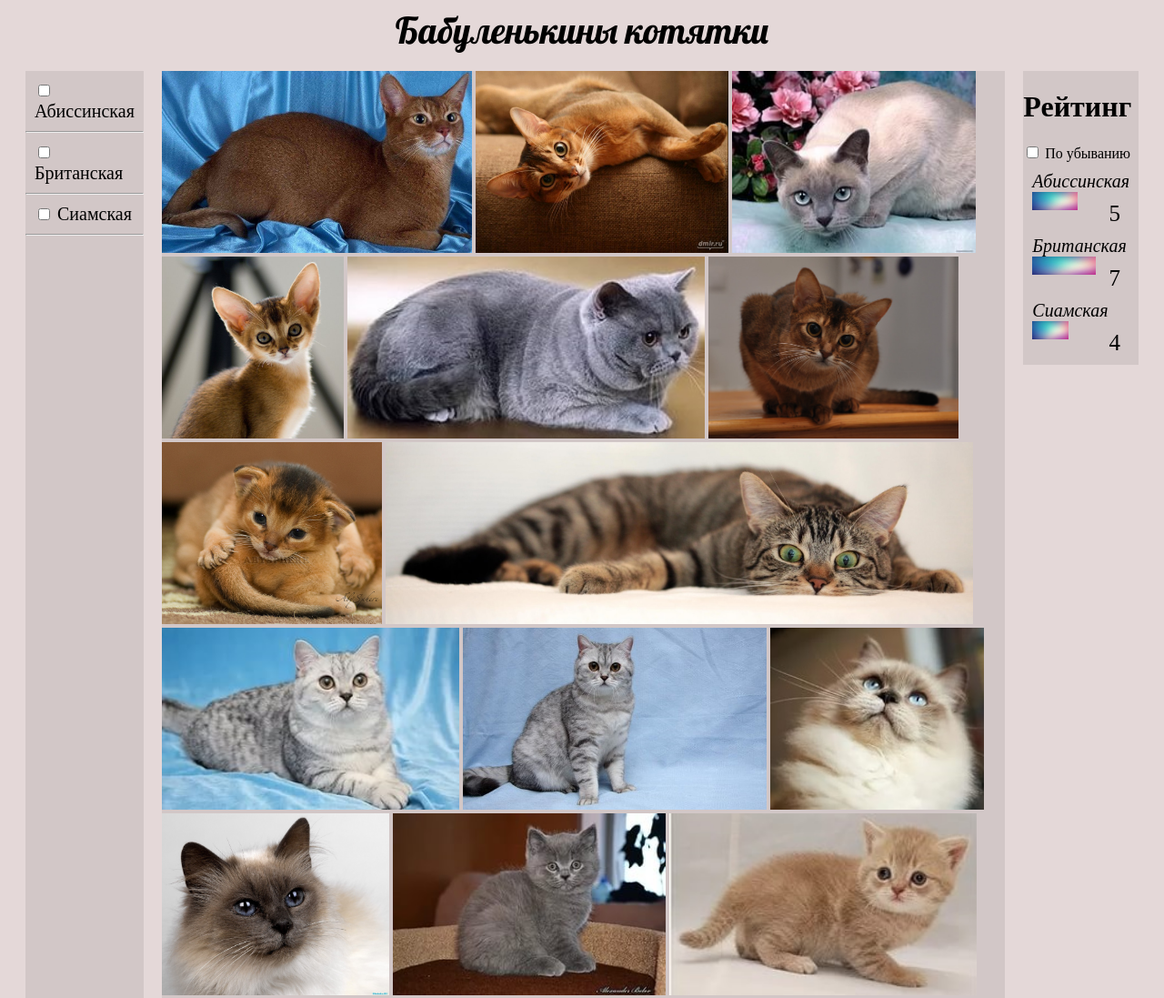
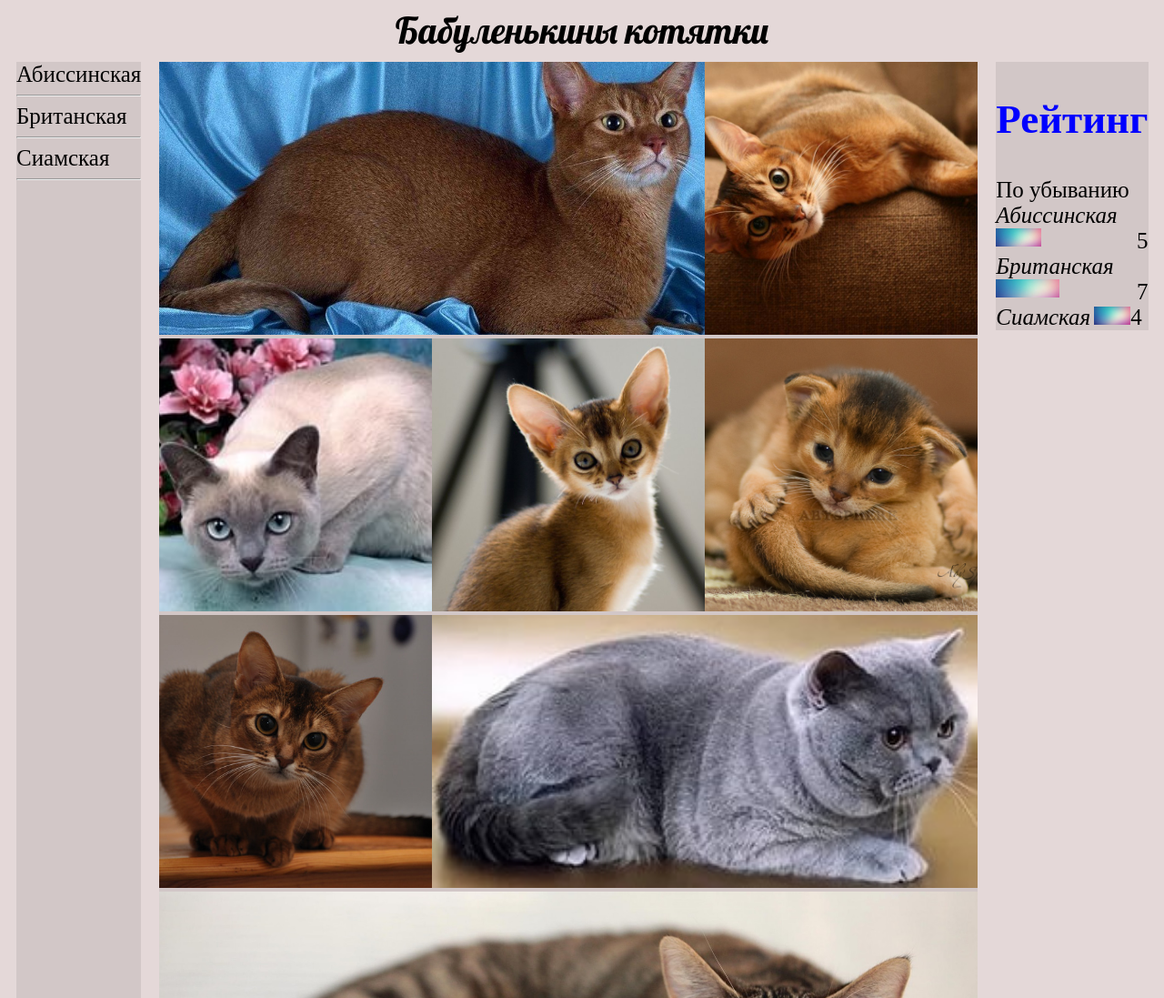
Before and after one commit to urfu-2015/verstka-tasks-7, a website: page index.html in a window 1280 px wide. Shown: the top 1097 px of the page at 91% size. Drawn offline with Linux system fonts and the light colour scheme.

Commit message:
Разобралась с input'ами.

```diff
--- a/index.css
+++ b/index.css
@@ -1,12 +1,65 @@
 @import url('https://fonts.googleapis.com/css?family=Lobster:&subset=latin,cyrillic');
+input[type="checkbox"]
+{
+    display: none;
+}
+
 body
 {
     background: #e4d8d8;
+    display: flex;
+    flex-direction: column;
+    height: 100%;
+}
+
+img
+{
+    height: 300px;
+    width: 900px;
+    object-fit: cover;
+}
+
+.small-img
+{
+    width: 300px;
+}
+
+.mid-img
+{
+    width: 600px;
+}
+
+.aboutCat
+{
+    position: absolute;
+    top: 70%;
+    left: 0;
+    text-align: center;
+    color: red;
+    background: rgb(32,32,32, 4);
+    opacity: .7;
+    font-size: 30px;
+    display: none;
+}
+
+img:hover ~ .aboutCat
+{
+    display: block;
+}
+
+.imagesOfCats
+{
+    display: flex;
+    flex-wrap: wrap;
+    flex-basis: 70%;
+    align-items: center;
 }
 
 .wrapper
 {
     display: flex;
+    justify-content: space-between;
+    flex-grow: 1;
 }
 
 header
@@ -16,22 +69,22 @@ header
     font-size: 40px;
 }
 
-div
+em,
+label
+{
+
+    font-size: 25px;
+}
+
+h1
+{
+    font-size: 45px;
+    color: blue;
+}
+
+section
 {
     margin: 10px;
-}
-
-.imageOfCat
-{
-    height: 200px;
-}
-
-em,
-.kindOfCat,
-span
-{
-
-    font-size: 20px;
 }
 
 .kindOfCat,
@@ -44,11 +97,6 @@ span
 .rating
 {
     align-self: flex-start;
-}
-
-.headerOfRating
-{
-    color: #13acf9;
 }
 
 .markForAbyssinian
@@ -86,27 +134,40 @@ span
     color: blue;
 }
 
-.radioOfRating:checked ~ .abyssinian
+.imgAbyssinian,
+.imgSiamese,
+.imgBritish
+{
+    position: relative;
+}
+
+.rating
+{
+    display: flex;
+    flex-wrap: wrap;
+}
+
+#radioOfRating:checked ~  .abyssinian
 {
     order: 1;
 }
 
-.radioOfRating:checked ~ .siamese
+#radioOfRating:checked ~ .siamese
 {
     order: 2;
 }
 
-.checkForAbyssinian:checked ~ .imgAbyssinian
+#checkForAbyssinian:checked ~ .imagesOfCats .imgAbyssinian
 {
-    opasity: .5;
+    opacity: 0.5;
 }
 
-.checkForSiamese:checked ~ .imgSiamese
+#checkForSiamese:checked ~ .imagesOfCats .imgSiamese
 {
-    opasity: .5;
+   opacity: 0.5;
 }
 
-.checkForBritish:checked ~ .imgBritish
+#checkForBritish:checked ~ .imagesOfCats .imgBritish
 {
-    opasity: .5;
+    opacity: 0.5;
 }
--- a/index.html
+++ b/index.html
@@ -8,45 +8,103 @@
     <body>
         <header>Бабуленькины котятки</header>
         <div class="wrapper">
-            <div class="kindOfCat">
-                <div>
-                    <input type="checkbox" class="checkForAbyssinian">
-                    <span>Абиссинская</span>
+            <input type="checkbox" id="checkForAbyssinian">
+            <input type="checkbox" id="checkForBritish">
+            <input type="checkbox" id="checkForSiamese">
+
+
+            <section class="kindOfCat">
+                <label for="checkForAbyssinian"> Абиссинская</label><hr>
+                <label for="checkForBritish"> Британская</label><hr>
+                <label for="checkForSiamese"> Сиамская</label><hr>
+            </section>
+
+            <section class="imagesOfCats">
+                <div class="imgAbyssinian ">
+                    <img src="cat1.jpg" class="imageOfCat imgAbyssinian mid-img">
+                    <div class="aboutCat"> Гоша</div>
                 </div>
-                <hr>
-                <div>
-                    <input type="checkbox" class="checkForBritish">
-                    <span>Британская</span>
+
+                <div class="imgAbyssinian">
+                    <img src="cat2.jpg" class="imageOfCat small-img">
+                    <div class="aboutCat"> Мурзик</div>
                 </div>
-                <hr>
-                <div>
-                    <input type="checkbox" class="checkForSiamese">
-                    <span>Сиамская</span>
+
+                <div class="imgSiamese">
+                    <img src="cat15.jpg" class="imageOfCat small-img">
+                    <div class="aboutCat"> Пушок</div>
                 </div>
-                <hr>
-            </div>
-            <div class="imagesOfCats">
-                <img src="cat1.jpg" class="imageOfCat imgAbyssinian">
-                <img src="cat2.jpg" class="imageOfCat imgAbyssinian">
-                <img src="cat15.jpg" class="imageOfCat imgSiamese">
-                <img src="cat4.jpg" class="imageOfCat imgAbyssinian">
-                <img src="cat13.jpg" class="imageOfCat imgBritish">
-                <img src="cat3.jpg" class="imageOfCat imgAbyssinian">
-                <img src="cat5.jpg" class="imageOfCat imgAbyssinian">
-                <img src="cat16.jpg" class="imageOfCat imgSiamese">
-                <img src="cat6.jpg" class="imageOfCat imgBritish">
-                <img src="cat7.jpg" class="imageOfCat imgBritish">
-                <img src="cat12.jpg" class="imageOfCat imgBritish">
-                <img src="cat10.jpg" class="imageOfCat imgSiamese">
-                <img src="cat8.jpg" class="imageOfCat imgBritish">
-                <img src="cat9.jpg" class="imageOfCat imgBritish">
-                <img src="cat11.jpg" class="imageOfCat imgSiamese">
-                <img src="cat14.jpg" class="imageOfCat imgBritish">
-            </div>
-            <div class="rating">
+
+                <div class="imgAbyssinian">
+                    <img src="cat4.jpg" class="imageOfCat small-img">
+                    <div class="aboutCat"> Мася</div>
+                </div>
+
+                <div class="imgAbyssinian">
+                    <img src="cat5.jpg" class="imageOfCat small-img">
+                    <div class="aboutCat"> Дуся</div>
+                </div>
+
+                <div class="imgAbyssinian">
+                    <img src="cat3.jpg" class="imageOfCat small-img">
+                    <div class="aboutCat"> Яша</div>
+                </div>
+
+                <div class="imgBritish">
+                    <img src="cat13.jpg" class="imageOfCat mid-img">
+                    <div class="aboutCat"> Цезарь</div>
+                </div>
+
+                <div class="">
+                    <img src="cat16.jpg" class="imageOfCat imgSiamese">
+                    <div class="aboutCat"> Кексик</div>
+                </div>
+
+                <div class="imgBritish">
+                    <img src="cat6.jpg" class="imageOfCat small-img">
+                    <div class="aboutCat"> Розочка</div>
+                </div>
+
+                <div class="imgBritish">
+                    <img src="cat7.jpg" class="imageOfCat small-img">
+                    <div class="aboutCat"> Едди</div>
+                </div>
+
+                <div class="imgBritish">
+                    <img src="cat12.jpg" class="imageOfCat small-img">
+                    <div class="aboutCat"> Жорж</div>
+                </div>
+
+                <div class="imgBritish">
+                    <img src="cat14.jpg" class="imageOfCat ">
+                    <div class="aboutCat"> Остар</div>
+                </div>
+
+                <div class="imgSiamese">
+                    <img src="cat10.jpg" class="imageOfCat small-img">
+                    <div class="aboutCat"> Иво</div>
+                </div>
+
+                <div class="imgBritish">
+                    <img src="cat8.jpg" class="imageOfCat small-img">
+                    <div class="aboutCat"> Йор</div>
+                </div>
+
+                <div class="imgBritish">
+                    <img src="cat9.jpg" class="imageOfCat small-img">
+                    <div class="aboutCat"> Италь</div>
+                </div>
+
+                <div class="imgSiamese">
+                    <img src="cat11.jpg" class="imageOfCat ">
+                    <div class="aboutCat"> Нео</div>
+                </div>
+            </section>
+
+            <section class="rating">
                 <h1>Рейтинг</h1>
-                <input type="checkbox" class="radioOfRating">
-                <label for="radioOfRating">По убыванию</label>
+                <input type="checkbox" id="radioOfRating">
+                <label for="radioOfRating"> По убыванию</label>
                 <div class="abyssinian">
                     <em>Абиссинская</em>
                     <img src="gradient.jpg" class="markForAbyssinian">
@@ -62,9 +120,8 @@
                     <img src="gradient.jpg" class="markForSiamese">
                     <div class="mark">4</div>
                 </div>
-            </div>
+            </section>
         </div>
-        <hr>
         <footer>
             <div class="left">&copy; ООО Бабуленькины котятки, 2015</div>
             <address class="right">Наш Адрес; улица Котовая, д.5</address>
```
